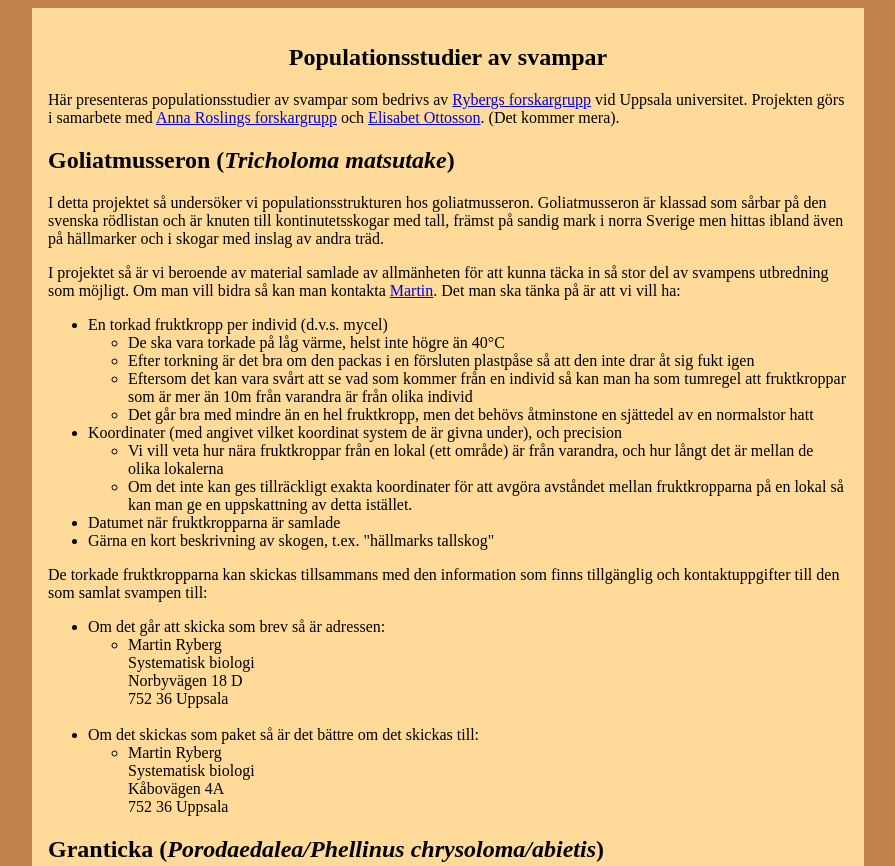
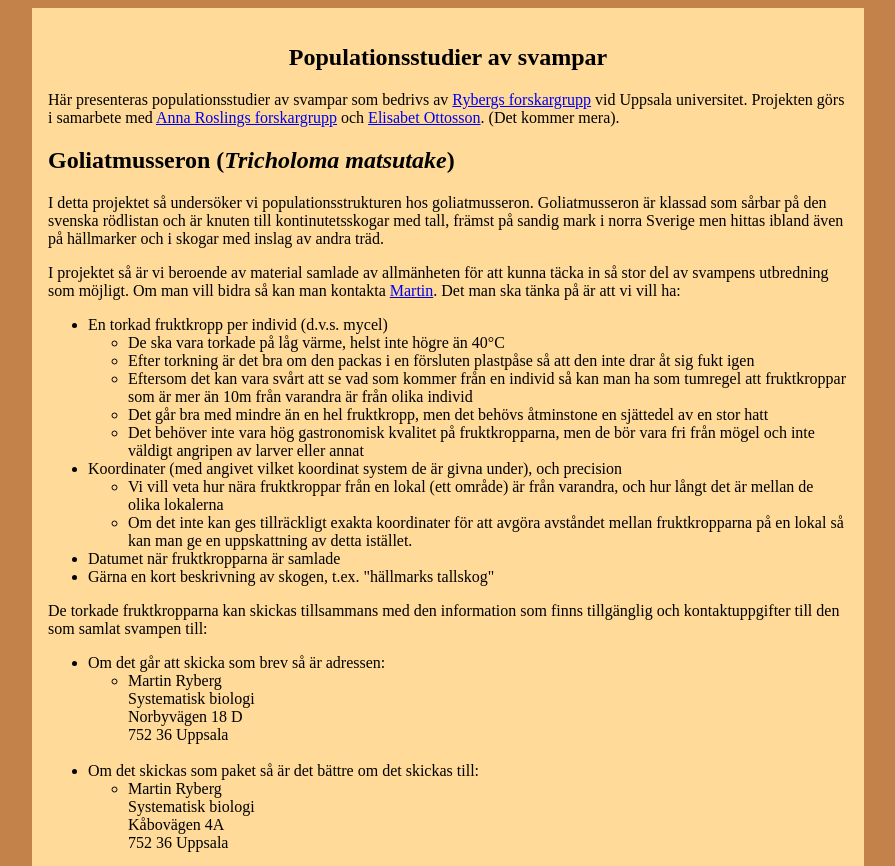
Before and after one commit to RybergGroup/publicpop, a plain HTML site: page index.html in a window 1280 px wide. Shown: the top 866 px of the page, without its empty margins (192-1087 px from the left). Drawn offline with Linux system fonts and the light colour scheme.

Commit message:
Add point on quality

```diff
--- a/index.html
+++ b/index.html
@@ -25,7 +25,8 @@ Det man ska tänka på är att vi vill ha:
         <li>De ska vara torkade på låg värme, helst inte högre än 40&degC</li>
         <li>Efter torkning är det bra om den packas i en försluten plastpåse så att den inte drar åt sig fukt igen</li>
     <li>Eftersom det kan vara svårt att se vad som kommer från en individ så kan man ha som tumregel att fruktkroppar som är mer än 10m från varandra är från olika individ</li>
-    <li>Det går bra med mindre än en hel fruktkropp, men det behövs åtminstone en sjättedel av en normalstor hatt</li>
+    <li>Det går bra med mindre än en hel fruktkropp, men det behövs åtminstone en sjättedel av en stor hatt</li>
+    <li>Det behöver inte vara hög gastronomisk kvalitet på fruktkropparna, men de bör vara fri från mögel och inte väldigt angripen av larver eller annat
     </ul>
 </li>
 <li>Koordinater (med angivet vilket koordinat system de är givna under), och precision
```
